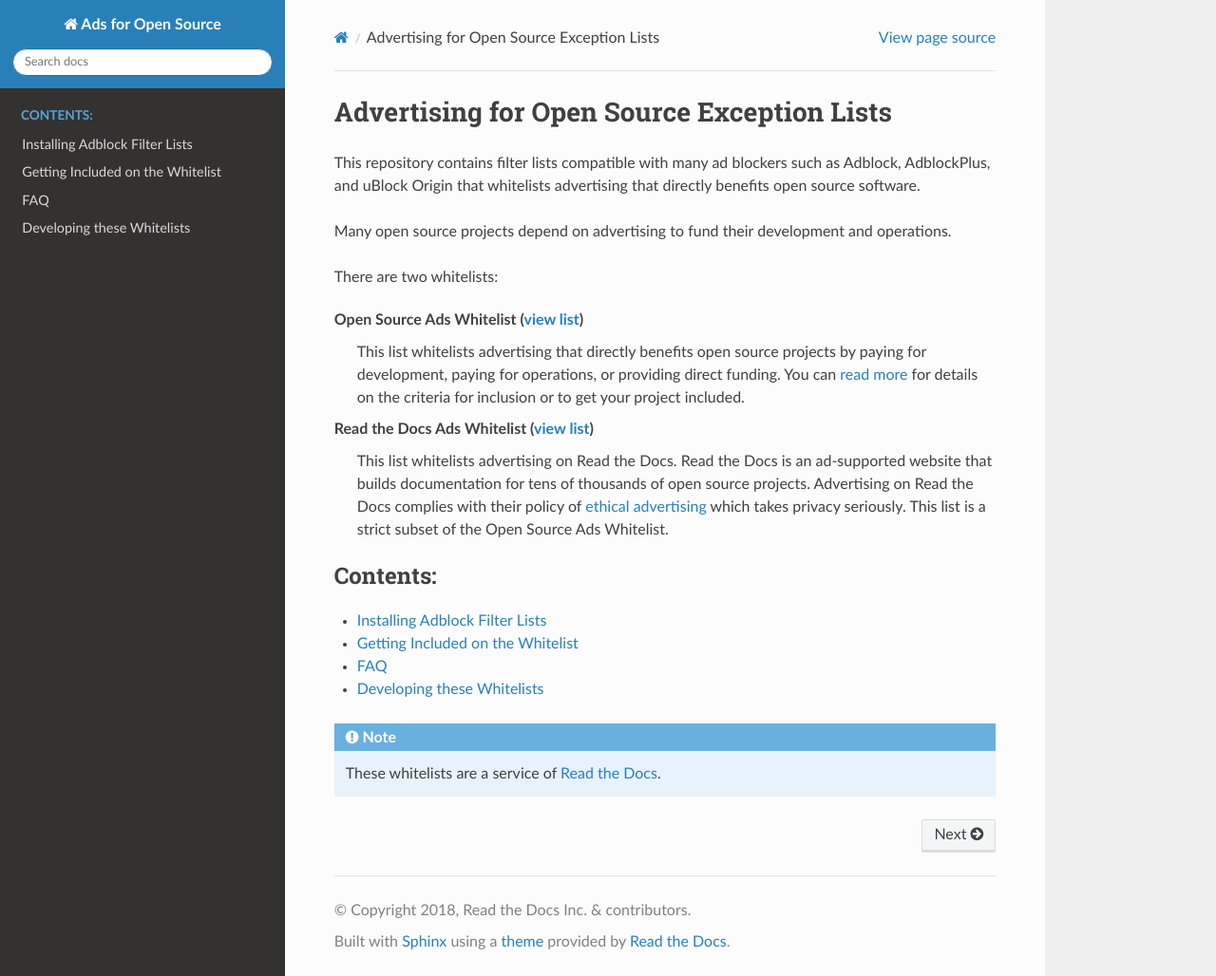
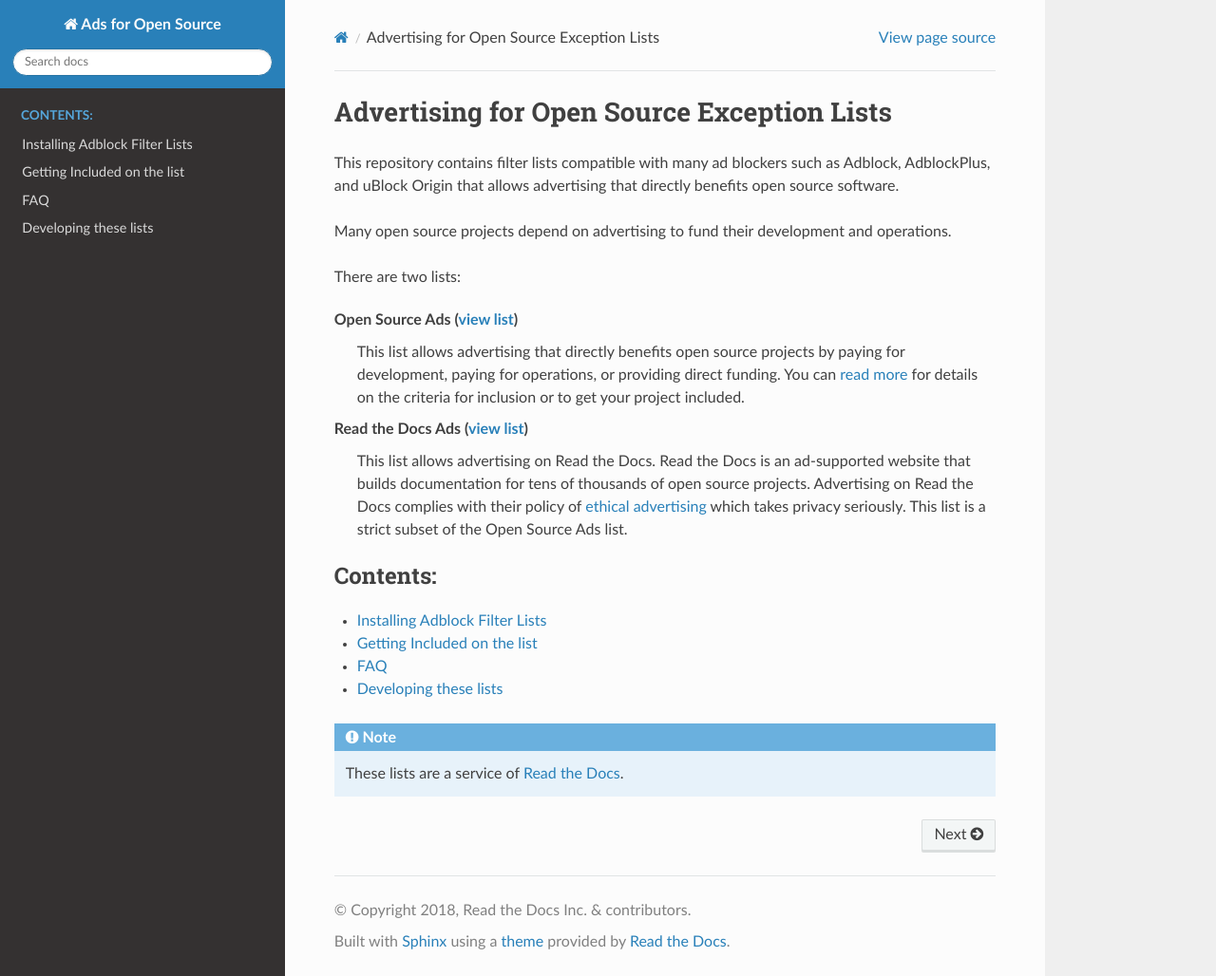
Before and after one commit to readthedocs/ads-for-opensource, a Sphinx documentation site: the page built from docs/source/index.rst, in a window 1280 px wide and 1028 px high. Shown: the whole window at 95% size. Built offline with Sphinx 7.4.7 and the Read the Docs theme 2.0.0, drawn with Linux system fonts in a browser that asks for light colours.

Commit message:
Remove the term whitelist

```diff
--- a/README.rst
+++ b/README.rst
@@ -2,26 +2,26 @@
 ===========================================
 
 This repository contains filter lists compatible with many ad blockers such
-as Adblock, AdblockPlus, and uBlock Origin that whitelists advertising that
+as Adblock, AdblockPlus, and uBlock Origin that allows advertising that
 directly benefits open source software.
 
 Many open source projects depend on advertising to fund their development
 and operations.
 
-There are two whitelists:
+There are two lists:
 
-Open Source Ads Whitelist (`view list <https://ads-for-open-source.readthedocs.io/en/latest/_static/lists/opensource-ads.txt>`_)
-    This list whitelists advertising that directly benefits open source
+Open Source Ads (`view list <https://ads-for-open-source.readthedocs.io/en/latest/_static/lists/opensource-ads.txt>`_)
+    This list allows advertising that directly benefits open source
     projects by paying for development, paying for operations, or providing
     direct funding. You can `read more`_ for details on the criteria for
     inclusion or to get your project included.
 
-Read the Docs Ads Whitelist (`view list <https://ads-for-open-source.readthedocs.io/en/latest/_static/lists/readthedocs-ads.txt>`_)
-    This list whitelists advertising on Read the Docs. Read the Docs is an
+Read the Docs Ads (`view list <https://ads-for-open-source.readthedocs.io/en/latest/_static/lists/readthedocs-ads.txt>`_)
+    This list allows advertising on Read the Docs. Read the Docs is an
     ad-supported website that builds documentation for tens of thousands of
     open source projects. Advertising on Read the Docs complies with their
     policy of `ethical advertising`_ which takes privacy seriously. This list
-    is a strict subset of the Open Source Ads Whitelist.
+    is a strict subset of the Open Source Ads list.
 
 .. _read more: https://ads-for-open-source.readthedocs.io/inclusion.html
 .. _ethical advertising: https://docs.readthedocs.io/en/latest/ethical-advertising.html
--- a/docs/source/conf.py
+++ b/docs/source/conf.py
@@ -24,7 +24,7 @@
 BASE_PATH = os.path.dirname(__file__)
 
 generate_lists_script = os.path.join(BASE_PATH, '..', '..', 'generate-lists.py')
-print('Generating adblock whitelists...')
+print('Generating adblock exception lists...')
 subprocess.check_call([
     generate_lists_script
 ])
--- a/docs/source/developing.rst
+++ b/docs/source/developing.rst
@@ -1,12 +1,12 @@
-Developing these Whitelists
-===========================
+Developing these lists
+======================
 
 
 Generate these docs
 -------------------
 
 This is the command to generate the documentation you are reading now.
-The first step of generating the docs is to generate the whitelists so they
+The first step of generating the docs is to generate the lists so they
 are included in the docs build output.
 
 ::
@@ -15,10 +15,10 @@
     % cd docs && make html
 
 
-Generate the whitelists
------------------------
+Generate the lists
+------------------
 
-To generate the whitelists only locally, you can run the following:
+To generate the lists only locally, you can run the following:
 
 ::
 
@@ -26,7 +26,7 @@
     % ./generate-lists.py    # output written to docs/source_static/lists/
 
 
-Writing whitelist filters
--------------------------
+Writing list filters
+--------------------
 
 See the `AdblockPlus documentation on writing filters <https://adblockplus.org/en/filters>`_.
--- a/docs/source/faq.rst
+++ b/docs/source/faq.rst
@@ -16,18 +16,18 @@
     Read the Docs identified multiple projects where ads were blocked and those
     projects lacked the time and resources to work with the
     `AcceptableAds group`_ or educate users about the impact of adblocking on
-    their funding. These whitelists are specifically to help these projects.
-    These whitelists are not a strict subset of the acceptable ads list.
+    their funding. These lists are specifically to help these projects.
+    These lists are not a strict subset of the acceptable ads list.
 
     Furthermore, some users don't want to allow acceptable ads while they are
     willing to tolerate ads to benefit the developer community.
 
 .. _AcceptableAds group: https://acceptableads.com/
 
-I run an open source project. How do I get on the whitelist?
+I run an open source project. How do I get on the list?
     Please see the page on :doc:`getting included <inclusion>`.
 
-How do I report an ad that shouldn't be whitelisted?
+How do I report an ad that shouldn't be excepted?
     Please open an `issue on GitHub`_.
 
 .. _issue on GitHub: https://github.com/rtfd/ads-for-opensource/issues
--- a/docs/source/inclusion.rst
+++ b/docs/source/inclusion.rst
@@ -1,7 +1,7 @@
-Getting Included on the Whitelist
-=================================
+Getting Included on the list
+============================
 
-To get included on the **Open Source Ads Whitelist**, please verify that the
+To get included on the **Open Source Ads** list, please verify that the
 advertising meets all of the criteria below and then open an `issue on GitHub`_
 with the following information:
 
--- a/docs/source/index.rst
+++ b/docs/source/index.rst
@@ -10,6 +10,6 @@
    faq
    developing
 
-.. note:: These whitelists are a service of `Read the Docs`_.
+.. note:: These lists are a service of `Read the Docs`_.
 
 .. _Read the Docs: https://readthedocs.org
--- a/generate-lists.py
+++ b/generate-lists.py
@@ -1,6 +1,6 @@
 #!/usr/bin/env python
 
-"""Generates adblock whitelists based on templates in ``list-templates``."""
+"""Generates adblock exception lists based on templates in ``list-templates``."""
 
 import os
 import subprocess
@@ -27,4 +27,4 @@
         infile,
         outfile,
     ])
-    print(u'- Wrote whitelist to {}'.format(outfile))
+    print(u'- Wrote list to {}'.format(outfile))
```
Also changed, not shown: docs/source/installation.rst (+6 -6 lines), 3 other files.
